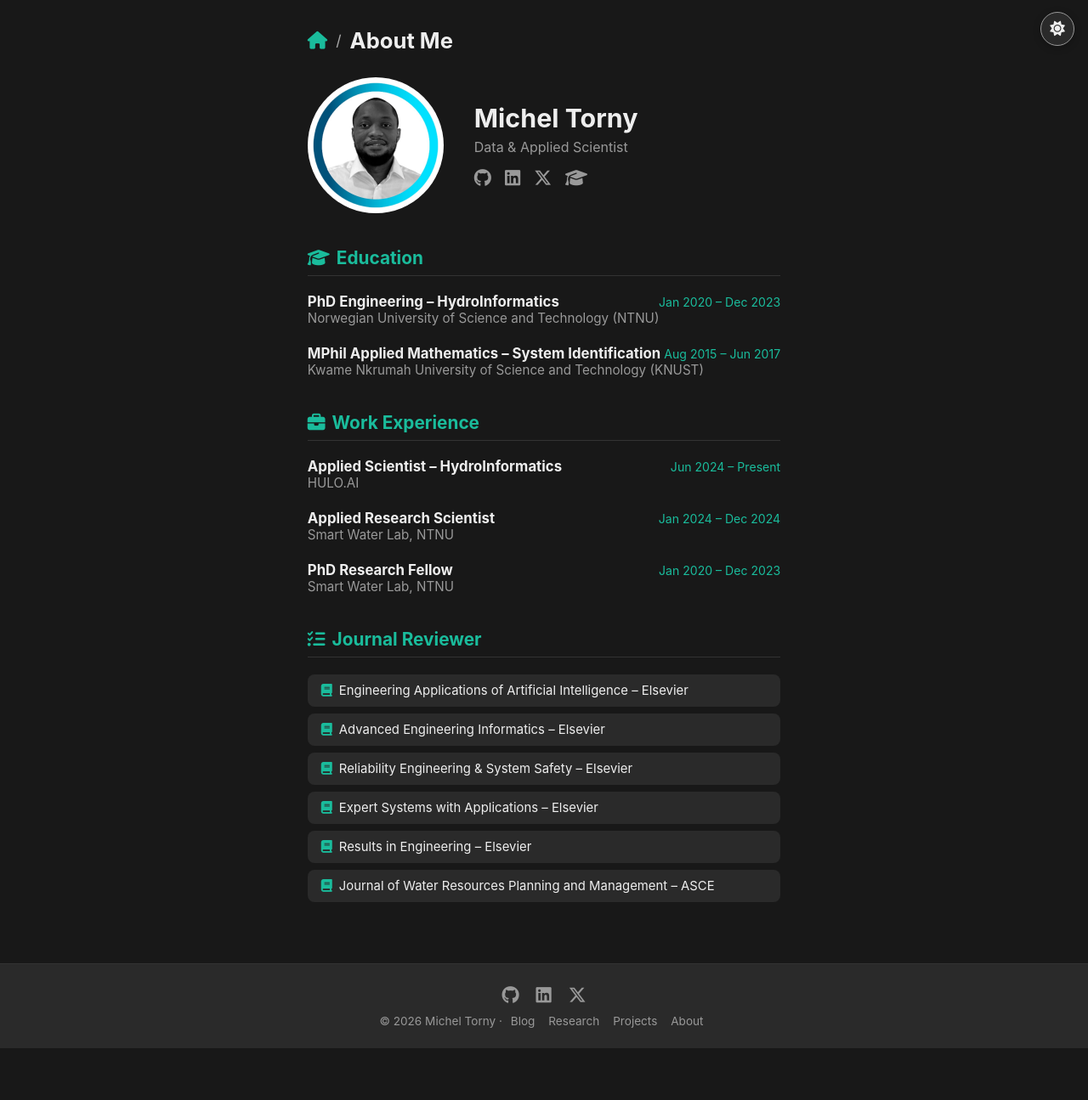
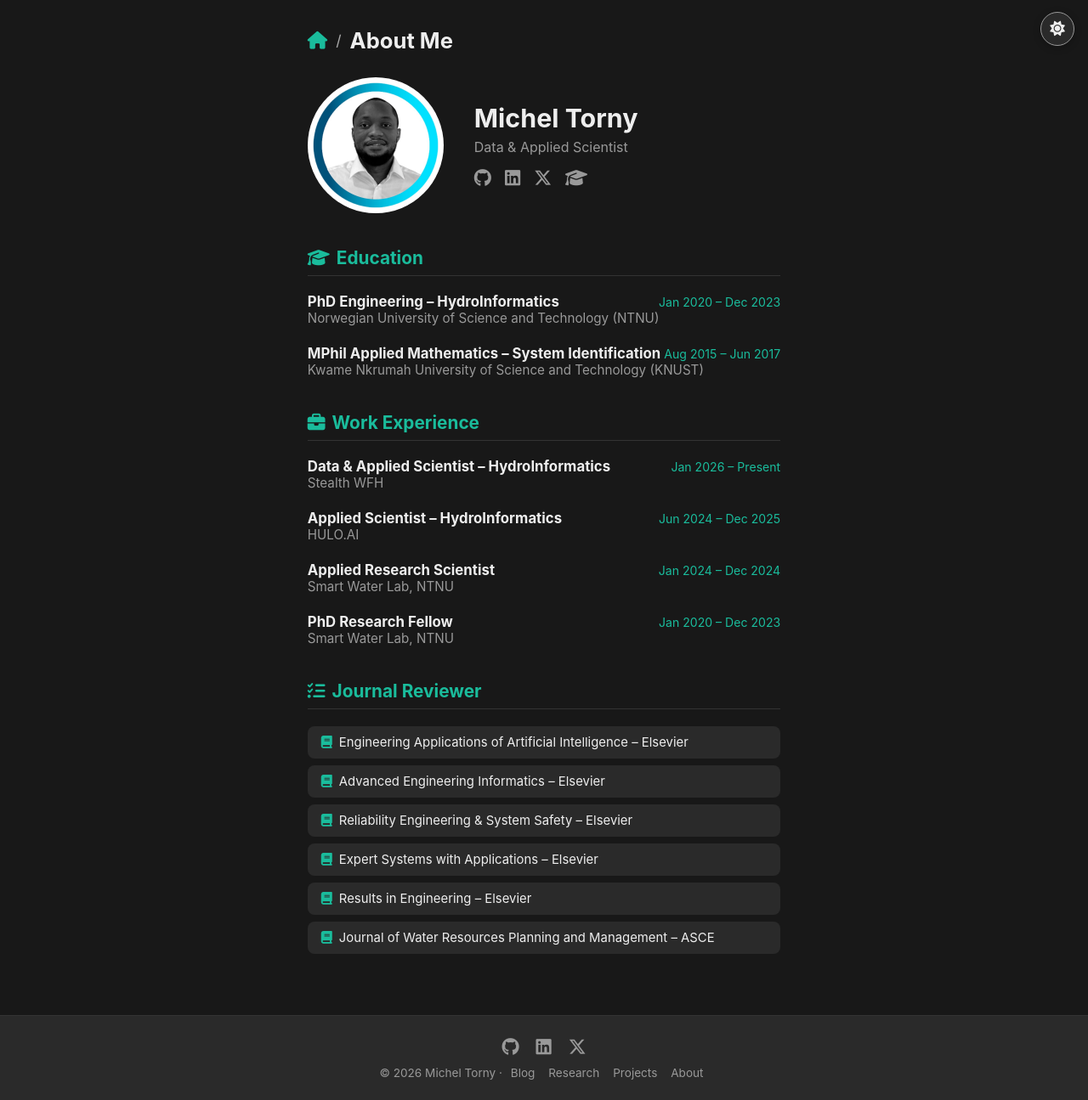
Before and after one commit to McBlaY/mcblay.github.io, a Jekyll site: the page built from pages/about.md, in a window 1280 px wide. Shown: the whole page at 85% size. Built offline with Jekyll 4.4.1, drawn with Linux system fonts in a browser that asks for light colours; before the commit the page ends 1234 px from its top, so only the background shows below that.

Commit message:
Update work experience section with new role and date adjustments for clarity

```diff
--- a/pages/about.md
+++ b/pages/about.md
@@ -78,8 +78,16 @@ layout: default
 
   <div class="timeline-item">
     <div class="tl-header">
+      <span class="tl-role">Data & Applied Scientist – HydroInformatics</span>
+      <span class="tl-date">Jan 2026 – Present</span>
+    </div>
+    <div class="tl-org">Stealth WFH</div>
+  </div>
+
+  <div class="timeline-item">
+    <div class="tl-header">
       <span class="tl-role">Applied Scientist – HydroInformatics</span>
-      <span class="tl-date">Jun 2024 – Present</span>
+      <span class="tl-date">Jun 2024 – Dec 2025</span>
     </div>
     <div class="tl-org">HULO.AI</div>
   </div>
```
Also changed, not shown: 1 other file.
